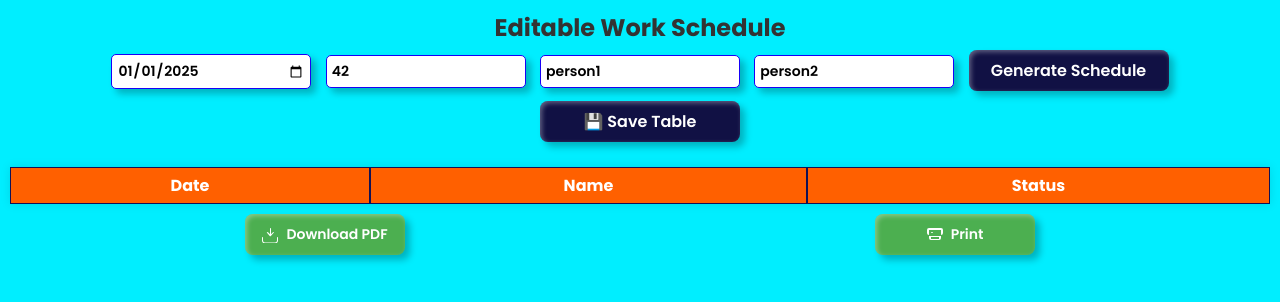
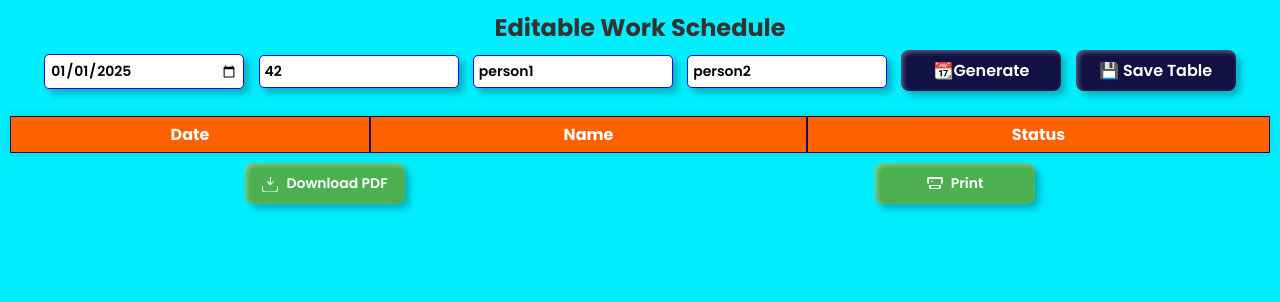
Before and after one commit to SaymonAlex28/rotation-schedule, a plain HTML site: page index.html in a window 1280 px wide. Drawn offline with nearby package versions, Linux system fonts and the light colour scheme.

Commit message:
eight commit

```diff
--- a/index.html
+++ b/index.html
@@ -19,7 +19,7 @@
     <input type="number" id="interval-days" value="42" min="1" placeholder="Interval Days">
     <input type="text" id="person1" value="person1" placeholder="Person1">
     <input type="text" id="person2" value="person2" placeholder="Person2">
-    <button class="but_generate" onclick="generateSchedule()">Generate Schedule</button>
+    <button class="but_generate" onclick="generateSchedule()">📆Generate</button>
     <button class="but_generate" onclick="saveCurrentTable()">💾 Save Table</button>
   </div>
 
--- a/style.css
+++ b/style.css
@@ -63,7 +63,7 @@ input[type="number"] {
   font-weight: 600;
   margin: 5px;
   width: 100%;
-  max-width: 200px;
+  max-width: 160px;
   box-sizing: border-box;
   border-radius: 8px;
   background-color: #114;
```
